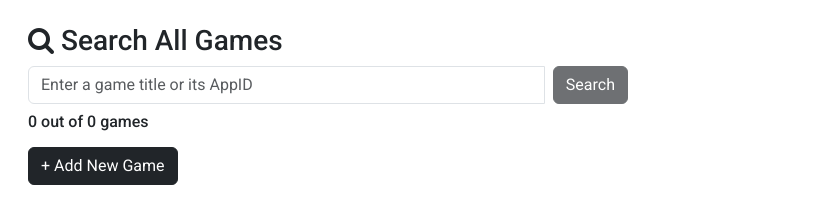
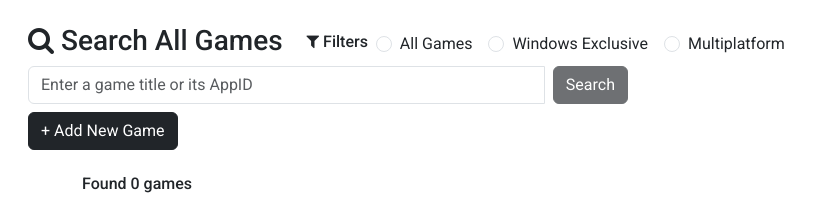
Before and after one commit to eneii313/stadvdb_mco2, a Flask app: template templates/table.html in a window 1280 px wide. Shown: the part 57-258 px from the top of the page, without its empty margins (0-819 px from the left). Run offline with Flask 3, Linux system fonts and the light colour scheme; the template is opened without the code that fills it, so the values that code supplies are empty.

Commit message:
read finish

```diff
--- a/app.py
+++ b/app.py
@@ -31,10 +31,11 @@ nodes = [
 #]
 
 
+# try to connect to a specific node
 def try_connection(node):
     try:
         engine_url =  f"mysql+pymysql://{USER}:{PASSWORD}@{HOST}:{node['id']}/{SCHEMA}"
-        engine = create_engine(engine_url)
+        engine = create_engine(engine_url, echo=True)
 
         with engine.connect() as connection:
             print(f"Connected to node {node['id']}")
@@ -45,9 +46,9 @@ def try_connection(node):
 
     except Exception as e:
         node["online"] = False
-        print(f"Failed to connect to node {node['id']}: {e}")
+        return render_template("error.html", f"Failed to connect to node {node['id']}: {e}")
 
-# DB connections to each node
+# initialize connections to each node
 def init_connections():
     for node in nodes:
         try_connection(node)
@@ -110,26 +111,28 @@ def close_connections():
             print(f"Connection to node {node['id']} closed.")
 
 
-# def fetch_data_from_node(node, query, params=None):
-#     if node["engine"]:
-#         try:
-#             with node["engine"].cursor() as cursor:
-#                 cursor.execute(query, params)
-#                 result = cursor.fetchall()
-#                 return result
-#         except Exception as e:
-#             print(f"Error querying node {node['id']}: {e}")
-#     else:
-#         print(f"Error in fetching data: Node {node['id']} is not connected.")
-#     return None
+# ========== SQL CRUD ROUTES ==========
+# WRITE TRANSACTION
+def create_game(game):
+    #TODO: write to slave nodes after master node
+    master_node = get_master_node()
+    Session = master_node['session']()
 
 
-# -- SQL CRUD ROUTES --
+    # game = session.query(Game).filter_by(id=data_id).first()
+    # game.name = new_name
+    # session.commit()
+    # print(f"Written to master: {new_name}")
+    Session.close()
+
+
+#  READ TRANSACTION
 def fetch_data_from_node(node, query, params=None):
     Session = node['session']()
     if Session:
         try:
             data = Session.execute(query, params).fetchall()
+            Session.close()
             return data
         except Exception as e:
             print(f"Error querying node {node['id']}: {e}")
@@ -137,27 +140,10 @@ def fetch_data_from_node(node, query, params=None):
         print(f"Error in fetching data: Node {node['id']} is not connected.")
     return None
 
-
-# -- ROUTES --
+# ========== WEB ROUTES ==========
 @app.route('/')
 def home():
-    #TODO: do proper master-slave node selection
-    node = get_master_node()
-    try_connection(node)
-
-    if not node["engine"]:
-        return render_template("error.html", message="Application is not currently connected to the database.")
-
-    query = text("SELECT COUNT(*) FROM games;")
-    data = fetch_data_from_node(node, query)
-
-    session['total'] = data[0][0]
-    session['node'] = node['id']
-
-    if data:
-        return render_template("all_games.html", total_count=session.get('total', 0))
-
-    return render_template("error.html", message="No data found or an error occured.")
+    return render_template("all_games.html", filter="all")
 
 @app.route('/new_game')
 def new_game():
@@ -165,11 +151,11 @@ def new_game():
     node = next((node for node in nodes if node["id"] == node_id), None)
 
     #TODO: auto-increment appid after adding game
-    query = text("SELECT AppID FROM games ORDER BY AppID DESC LIMIT 1;")
-    new_id = fetch_data_from_node(node, query)
-    session['new_id'] = new_id[0][0] + 10
+    # query = text("SELECT AppID FROM games ORDER BY AppID DESC LIMIT 1;")
+    # new_id = fetch_data_from_node(node, query)
+    # session['new_id'] = new_id[0][0] + 10
 
-    return render_template("new_game.html", AppID=session.get('new_id'))
+    return render_template("new_game.html")
 
 @app.route('/view_game/<int:appid>')
 def view_game(appid):
@@ -229,45 +215,31 @@ def edit_game(appid):
             }
     return render_template("edit_game.html", game=game)
 
-# @app.route('/all_games')
-# def all_games():
-#     # close all connections before accessing this node
-#     close_connections()
+@app.route('/search', methods=['GET'])
+def search_all():
+    search = request.args.get('search')
+    filter = request.args.get('filter')
 
-#     node = nodes[0] # all games node
-#     try_connection(node)
+    #TODO: proper master-slave node setup?
+    # switch active node depending on selected filter
+    if (filter == "all"):
+        node = get_master_node()
+    else:
+        node = get_slave_node(filter)
 
-#     if not node["engine"]:
-#         return render_template("error.html", message="Application is not currently connected to the database.")
-
-#     query = "SELECT COUNT(*) FROM games;"
-#     data = fetch_data_from_node(node, query)
-
-#     session['total'] = data[0][0]
-#     session['engine'] = node['id']
-
-#     if data:
-#         return render_template("all_games.html", total_count=session.get('total', 0))
-
-#     return render_template("error.html", message="No data found or an error occured.")
-
-@app.route('/search_all')
-def search_all():
-    #TODO: proper master-slave node setup
-    node_id = session.get('node')
-    node = next((node for node in nodes if node["id"] == node_id), None)
-
-    search = request.args.get('search')
+    try_connection(node)
 
     if not node["engine"]:
         return render_template("error.html", message="Application is not currently connected to the database.")
+    else:
+        session['node'] = node['id']
 
     if search:
         query = text("SELECT AppID, name FROM games WHERE AppID = :search OR `name` LIKE :search_like")
         params = {"search": search, "search_like": f"%{search}%"}
 
-        data = fetch_data_from_node(node, query, params)                                        # TODO:
-        return render_template("table.html", rows=data, query=search, total_count=session.get('total', 0), result_count=-1)
+        data = fetch_data_from_node(node, query, params)
+        return render_template("table.html", rows=data, query=search, result_count=len(data), filter=filter)
 
 
 @app.template_filter('format_date')
--- a/templates/all_games.html
+++ b/templates/all_games.html
@@ -1,11 +1,30 @@
 {% extends "index.html" %}
 
 {% block content %}
-<h3><i class="fa fa-search"></i> Search All Games</h3>
+<form action="/search" method="GET">
+<div class="row d-flex flex-row">
+    <h3 class="col-auto"><i class="fa fa-search"></i> Search All Games</h3>
+    <div class="col-auto mt-2 d-flex flex-row">
+        <div class="me-2">
+            <h6><i class="fa fa-filter"></i> Filters</h6>
+        </div>
+        <div class="form-check form-check-inline">
+            <input class="form-check-input" type="radio" name="filter" id="all_cb" value="all" {% if filter == "all" %}checked{% endif %}>
+            <label class="form-check-label" for="windows_cb">All Games</label>
+        </div>
+        <div class="form-check form-check-inline">
+            <input class="form-check-input" type="radio"  name="filter" id="windows_cb" value="windows" {% if filter=="windows" %}checked {% endif %}>
+            <label class="form-check-label" for="windows_cb">Windows Exclusive</label>
+        </div>
+        <div class="form-check form-check-inline">
+            <input class="form-check-input" type="radio"  name="filter" id="multi_cb" value="multiplatform" {% if filter=="multiplatform" %}checked {% endif %}>
+            <label class="form-check-label" for="multi_cb">Multiplatform</label>
+        </div>
+    </div>
+</div>
 
 <div class="row">
     <div class="col-md-6">
-        <form action="/search_all" method="GET">
             <div class="form-group">
                 <div class="input-group">
                     <input
@@ -21,14 +40,11 @@
                     </div>
                 </div>
             </div>
-
-        </form>
-
     </div>
 </div>
-<div class="row mt-2">
-    <h6>{{ result_count | default(0) }} out of {{ total_count  | default(0) }} games</h6>
-</div>
+
+</form>
+
 <div class="mt-2">
     <a id="add-game-btn" class="btn btn-dark" href="/new_game" role="button">+ Add New Game</a>
 </div>
--- a/templates/new_game.html
+++ b/templates/new_game.html
@@ -4,12 +4,12 @@
 <h3><i class="fa fa-plus"></i> Add New Game</h3>
 <form id="add_game_form">
 
-    <div class="form-group input-group my-2">
+    <!-- <div class="form-group input-group my-2">
         <div class="input-group-prepend">
 		    <span class="input-group-text d-block w-100 "> <i class="fa fa-key"></i> AppID</span>
 		 </div>
         <input name="AppID" class="form-control" value="{{ AppID }}" type="text" disabled readonly>
-    </div>
+    </div> -->
 
     <div class="form-group input-group my-2">
 		<div class="input-group-prepend">
--- a/templates/table.html
+++ b/templates/table.html
@@ -1,7 +1,12 @@
 {% extends 'all_games.html' %}
 
 {% block table %}
+
 <div class="container mt-4">
+<div class="row mt-2">
+    <h6>Found {{ result_count | default(0) }} games</h6>
+</div>
+
 <table id="queryTable">
     <thead>
         <tr id="tableHeaders">
```
Also changed, not shown: templates/home.html (deleted, +0 -9 lines).
